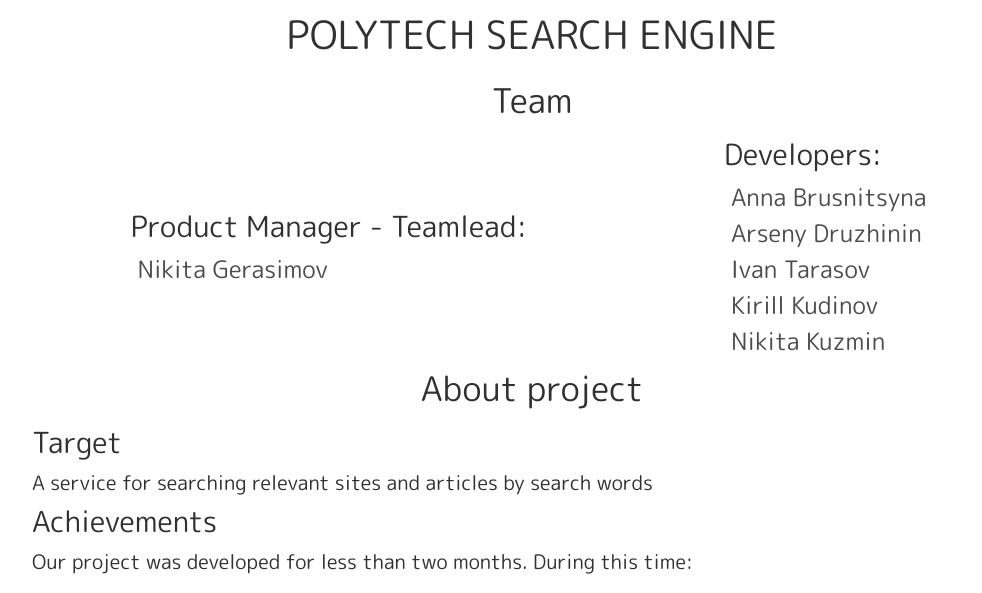
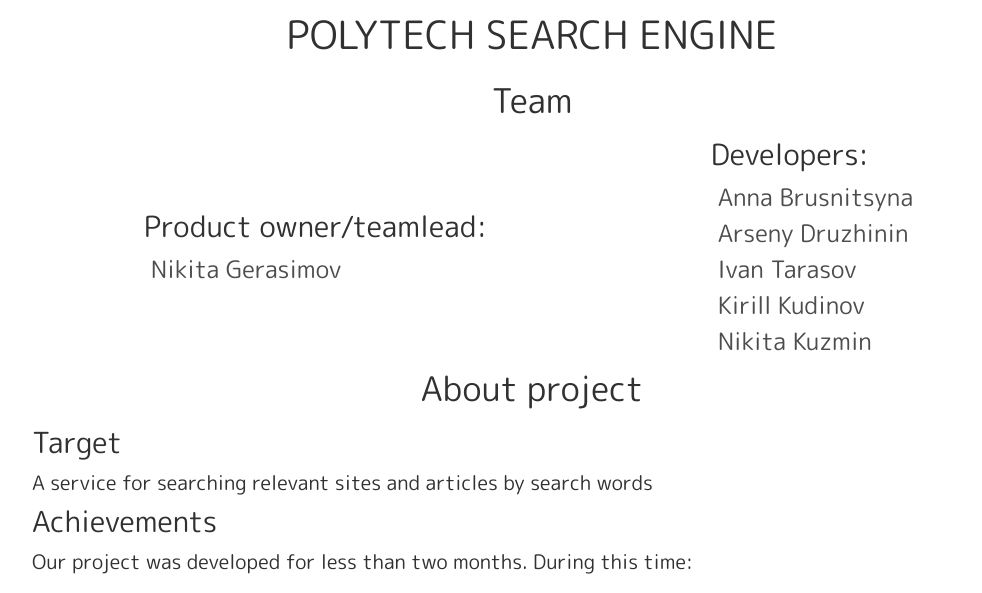
Before and after one commit to polyse/frontend-service, a plain HTML site: page internal/web/about.html in a window 1280 px wide. Shown: the part 170-763 px from the top of the page, without its empty margins (108-1090 px from the left). Drawn offline with Linux system fonts and the light colour scheme.

Commit message:
Product manager -> product owner

```diff
--- a/internal/web/about.html
+++ b/internal/web/about.html
@@ -20,7 +20,7 @@
                 <div class="title">Team</div>
                 <div class="authors">
                     <div>
-                        <div class="subtitle">Product Manager - Teamlead:</div>
+                        <div class="subtitle">Product owner/teamlead:</div>
                             <div class="member"><a href="https://github.com/tariel-x" target="_blank">Nikita Gerasimov</a></div>
                     </div>
                     <div>
```
